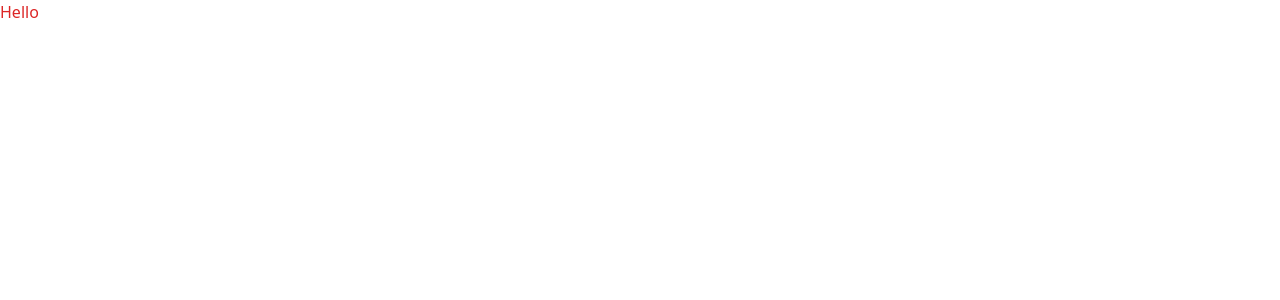
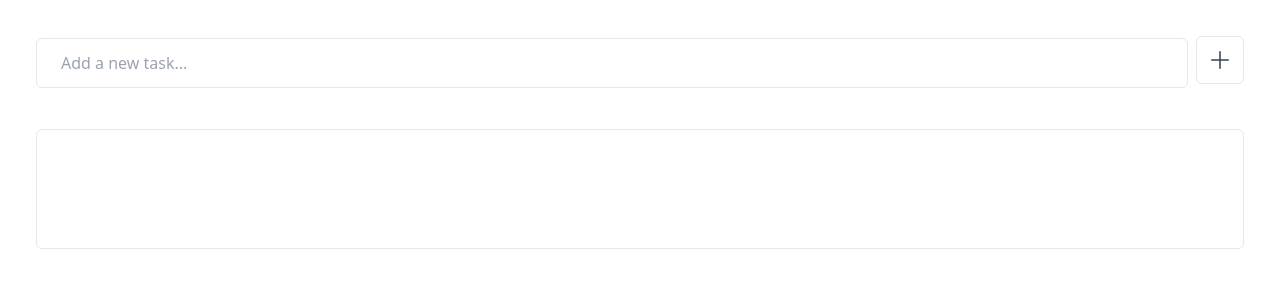
Before and after one commit to renee0410/react_state, a React (Vite) app: page / in a window 1280 px wide. Shown: the top 300 px of the page. Built offline with nearby package versions, Linux system fonts and the light colour scheme.

Commit message:
[ 新增 ] 新增Todo功能

```diff
--- a/package.json
+++ b/package.json
@@ -10,6 +10,7 @@
     "preview": "vite preview"
   },
   "dependencies": {
+    "@phosphor-icons/react": "^2.1.4",
     "@reduxjs/toolkit": "^2.2.3",
     "react": "^18.2.0",
     "react-dom": "^18.2.0",
--- a/src/@pages/index.tsx
+++ b/src/@pages/index.tsx
@@ -0,0 +1 @@
+export { ReduxPage } from './reduxPage/index';
--- a/src/@pages/reduxPage/ReduxPage.tsx
+++ b/src/@pages/reduxPage/ReduxPage.tsx
@@ -0,0 +1,61 @@
+import React, { useState } from 'react';
+import { Plus, X } from '@phosphor-icons/react';
+
+interface Todo {
+  id: number | null;
+  text: string | null;
+}
+
+const ReduxPage = () => {
+  const [todoItems, setTodoItems] = useState<Todo[]>([]);
+  const [newTodoText, setNewTodoText] = useState<string>('');
+
+  const addTodo = () => {
+    if (newTodoText) {
+      setTodoItems([...todoItems, { id: todoItems.length + 1, text: newTodoText }]);
+      setNewTodoText('');
+    }
+  };
+
+  return (
+    <>
+      <div className='flex h-screen flex-col p-9'>
+        {/* Input */}
+        <div className='flex items-center gap-2'>
+          <div className='w-full'>
+            <input
+              type='text'
+              placeholder='Add a new task...'
+              className='w-full rounded-md border border-gray-200 py-3 pe-4 ps-6 focus:border-blue-500 focus:ring-blue-500'
+              onChange={(e) => setNewTodoText(e.target.value)}
+              value={newTodoText}
+            />
+          </div>
+          <div>
+            <button className='size-12 rounded-md border border-gray-200' onClick={addTodo}>
+              <Plus size={24} className='absolute left-1/2 top-1/2 -translate-x-1/2 -translate-y-1/2' />
+            </button>
+          </div>
+        </div>
+
+        {/* Todo List */}
+        <div className='mt-10 flex min-h-[120px] flex-col divide-y divide-gray-200 overflow-y-auto rounded-md border border-gray-200 p-6'>
+          {/* Todo items */}
+          {todoItems.length > 0 &&
+            todoItems.map((todo) => {
+              return (
+                <div className='flex items-center justify-between' key={todo.id}>
+                  <div className='p-4'>{todo.text}</div>
+                  <button className='size-6 rounded-md border border-gray-200'>
+                    <X size={16} className='absolute left-1/2 top-1/2 -translate-x-1/2 -translate-y-1/2' />
+                  </button>
+                </div>
+              );
+            })}
+        </div>
+      </div>
+    </>
+  );
+};
+
+export default ReduxPage;
--- a/src/@pages/reduxPage/index.tsx
+++ b/src/@pages/reduxPage/index.tsx
@@ -0,0 +1,3 @@
+import ReduxPage from './ReduxPage';
+
+export { ReduxPage };
--- a/src/@style/index.css
+++ /dev/null
@@ -1,3 +0,0 @@
-@tailwind base;
-@tailwind components;
-@tailwind utilities;
--- /dev/null
+++ b/src/@style/index.scss
@@ -0,0 +1,11 @@
+@tailwind base;
+@tailwind components;
+@tailwind utilities;
+
+* {
+	@apply relative;
+}
+
+body {
+	@apply bg-white font-normal leading-normal text-slate-700;
+}
--- a/src/App.tsx
+++ b/src/App.tsx
@@ -1,7 +1,12 @@
 import React from 'react';
+import { ReduxPage } from './@pages/index';
 
 function App() {
-  return <div className='flex text-red-600'>Hello</div>;
+  return (
+    <>
+      <ReduxPage />
+    </>
+  );
 }
 
 export default App;
--- a/src/main.tsx
+++ b/src/main.tsx
@@ -1,6 +1,6 @@
 import React from 'react';
 import ReactDOM from 'react-dom/client';
 import App from './App';
-import './@style/index.css';
+import './@style/index.scss';
 
 ReactDOM.createRoot(document.getElementById('root')!).render(<App />);
--- a/tsconfig.json
+++ b/tsconfig.json
@@ -3,7 +3,7 @@
     "jsx": "react",
     "baseUrl": ".",
     "paths": {
-      "@/*": ["src/*"]
+      "@/*": ["./src/*"]
     },
     "target": "ES2020",
     "useDefineForClassFields": true,
@@ -17,7 +17,7 @@
     "strict": true
   },
   /* Bundler mode */
-  "moduleResolution": "node",
+  "moduleResolution": "bundler",
   "allowImportingTsExtensions": true,
   "resolveJsonModule": true,
   "isolatedModules": true,
```
Also changed, not shown: 1 other file (tests, documents, lock files or other folders).
